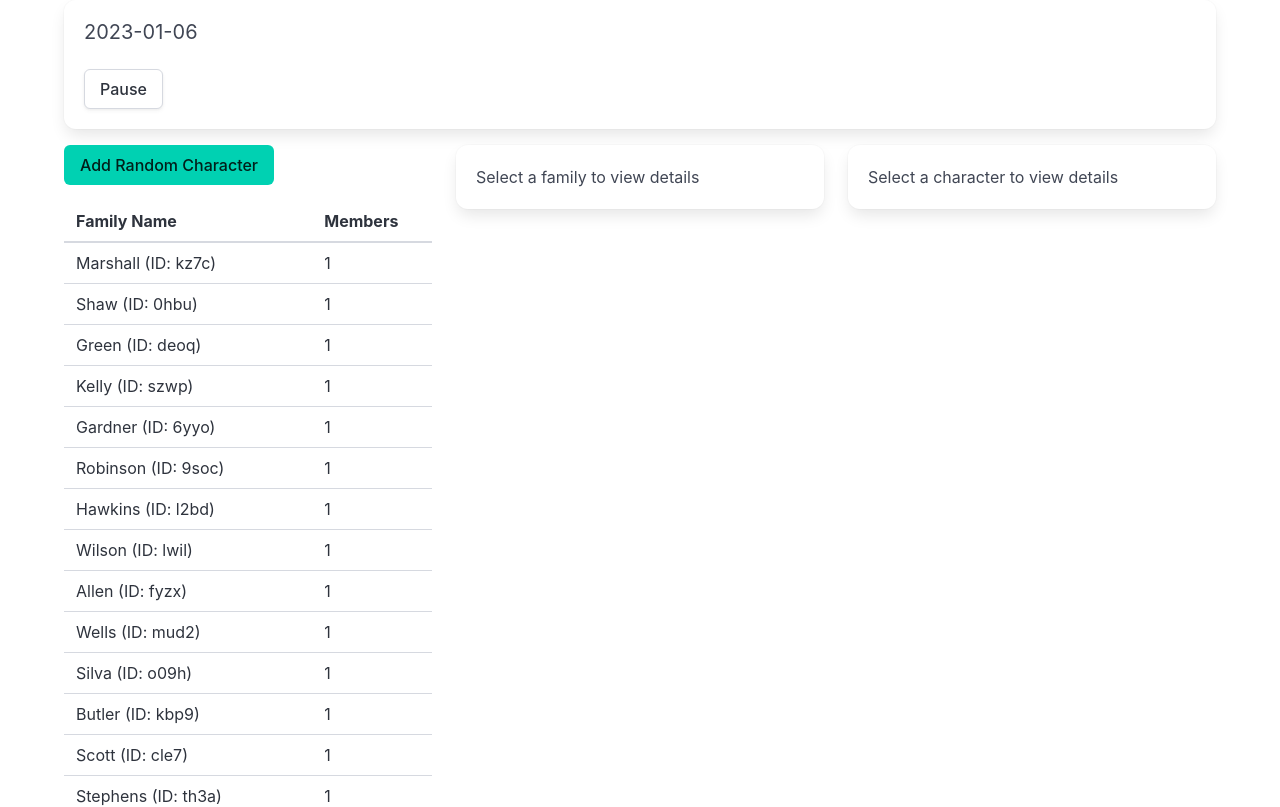
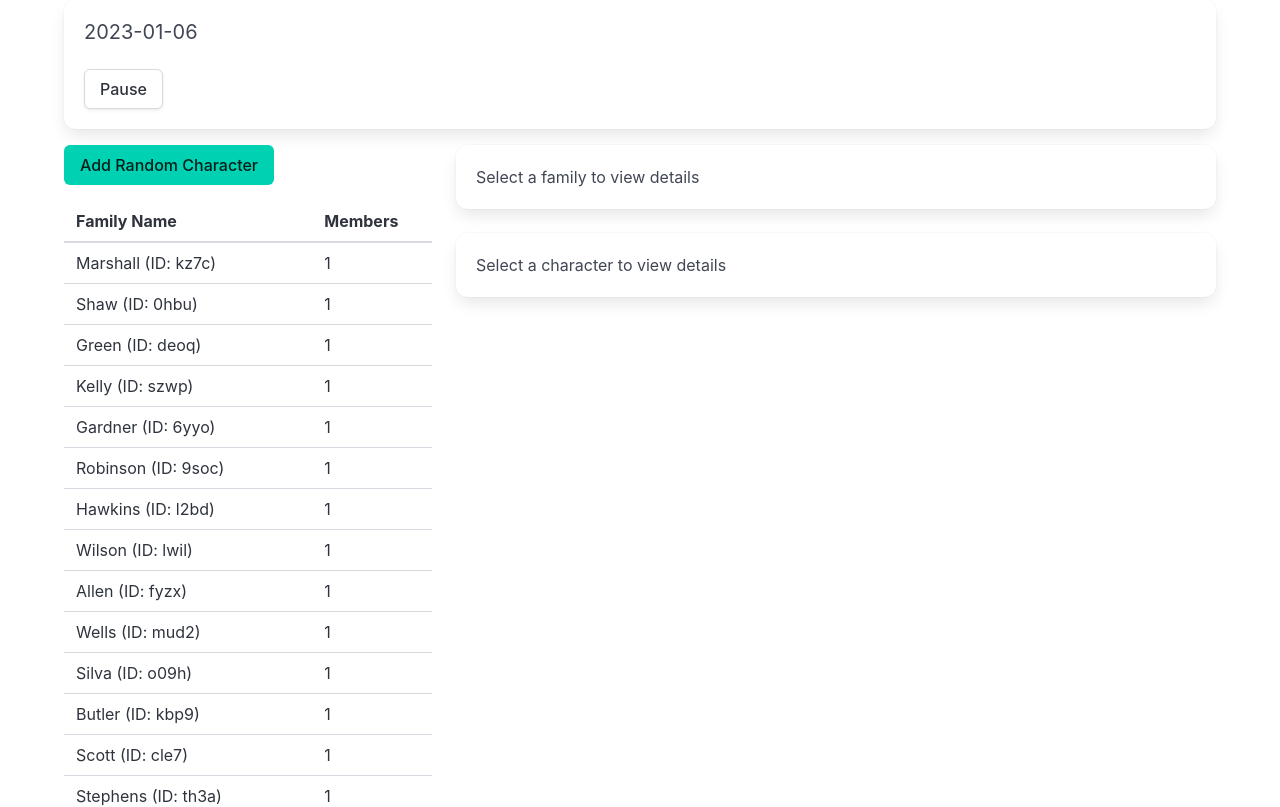
Before and after one commit to c1921/2024-09-12, a Vue app: page / in a window 1280 px wide. Shown: the top 807 px of the page. Built offline with nearby package versions, Linux system fonts and the light colour scheme.

Commit message:
更新布局

```diff
--- a/src/App.vue
+++ b/src/App.vue
@@ -10,14 +10,15 @@
           @selectFamily="selectFamily"
         />
       </div>
-      <div class="column is-one-third">
+      <div class="column is-two-thirds">
         <FamilyDetails
           :family="selectedFamily"
           @selectCharacter="selectCharacter"
         />
-      </div>
-      <div class="column is-one-third">
-        <CharacterDetails :character="selectedCharacter" />
+        <CharacterDetails
+          :character="selectedCharacter"
+          class="mt-4"
+        />
       </div>
     </div>
   </div>
@@ -65,9 +66,3 @@ export default defineComponent({
   }
 })
 </script>
-
-<style scoped>
-.is-selected {
-  background-color: #e8e8e8;
-}
-</style>
```
